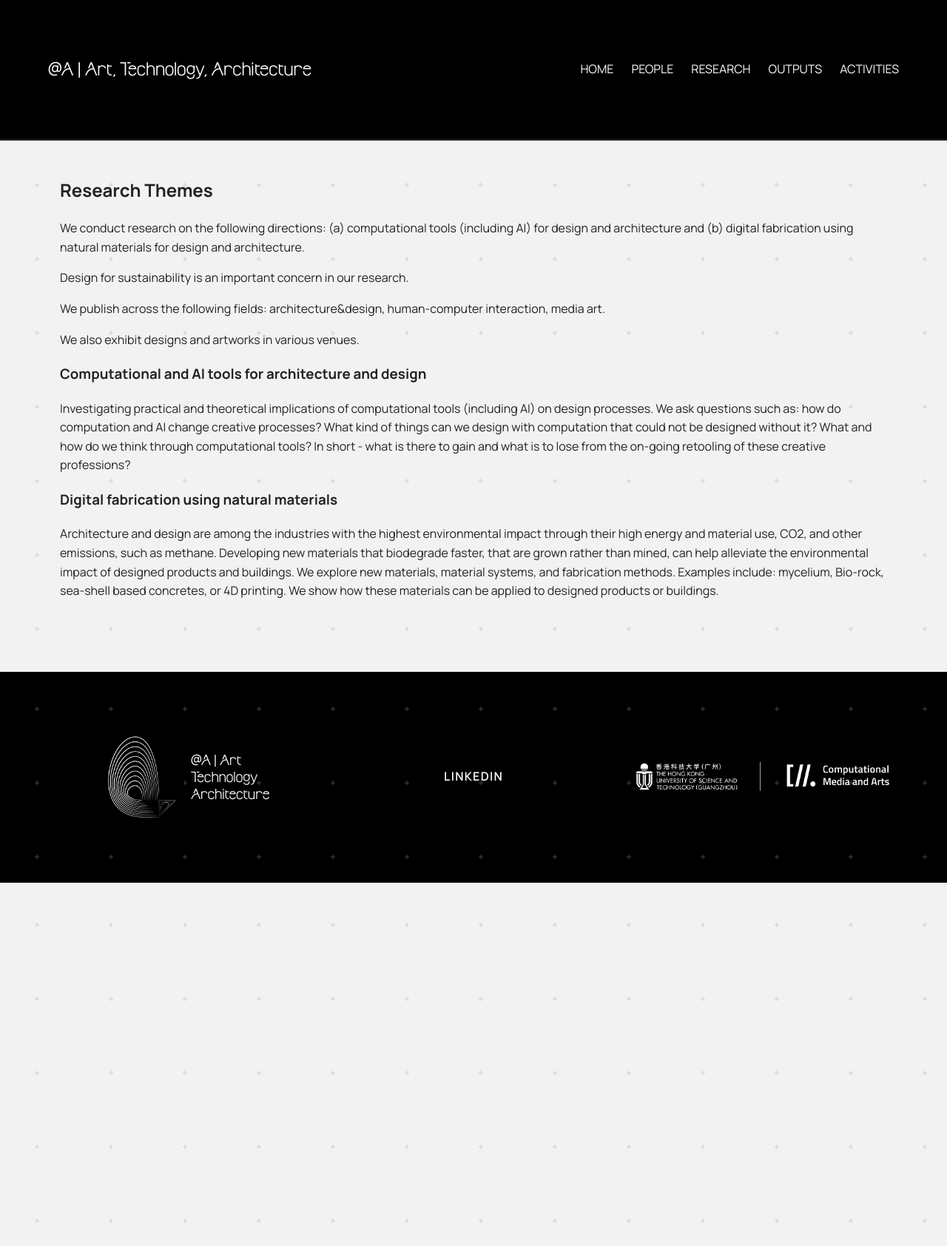
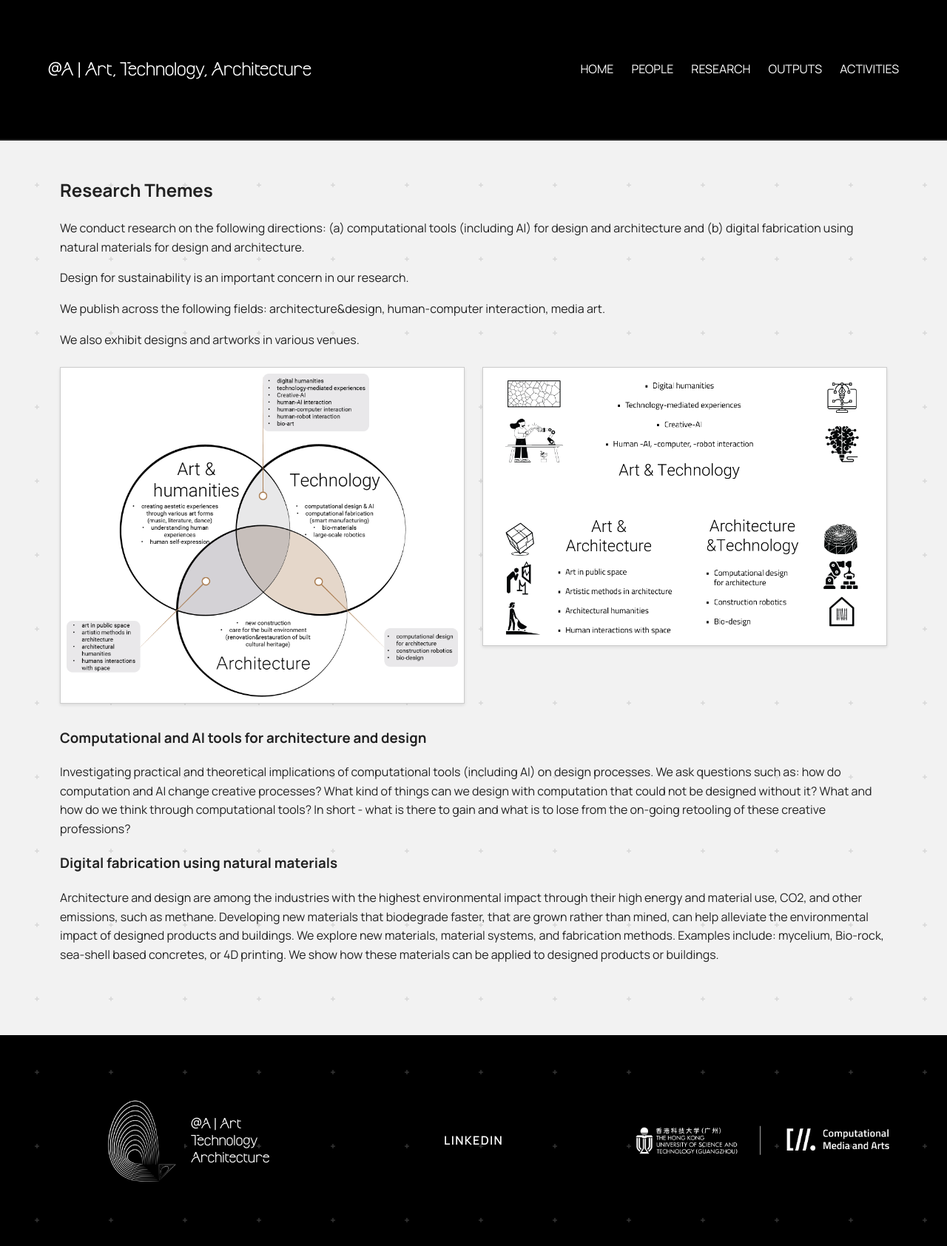
Before and after one commit to anqua/at-a, a Jekyll site: the page built from research.md, in a window 1280 px wide. Shown: the whole page at 74% size. Built offline with Jekyll 4.4.1, drawn with Linux system fonts in a browser that asks for light colours.

Commit message:
Add group positioning diagrams to the Research page
Two images placed right after the intro paragraph (before the two
specific research-direction subsections), since they depict the
group's overall positioning at the intersection of Art & Humanities,
Technology, and Architecture - broader than either individual
subsection below them.

- research.md: .research-images grid wrapping both <img>, with
  filenames percent-encoded (%20 for spaces) - same class of bug
  fixed earlier for the exhibition poster PDF link
- style.css: .research-images uses CSS grid
  (repeat(auto-fit, minmax(min(400px, 100%), 1fr))), matching the
  same robust responsive pattern already used for .pubs-grid.
  Originally implemented with flex + flex-grow, but that blew each
  image up to ~1116px and stacked them regardless of available
  width - default align-items:stretch interacting with the <img>'s
  intrinsic aspect ratio overrode the 320px flex-basis. Grid with an
  explicit width:100% on the img sidesteps that entirely.
- Removed the now-redundant assets/images/research/.gitkeep

Verified with a local build + browser checks: both images report
loaded with correct natural dimensions; at 1600px they render side
by side (same top, 547px each, no overflow); at 375px mobile they
correctly stack (different top positions, no overflow).

```diff
--- a/assets/css/style.css
+++ b/assets/css/style.css
@@ -107,6 +107,22 @@ h1 {
   margin-top: 0;
   font-size: 1.3em;
   margin-bottom: 0.6em;
+}
+
+.research-images {
+  display: grid;
+  grid-template-columns: repeat(auto-fit, minmax(min(400px, 100%), 1fr));
+  gap: 1.5em;
+  margin: 1.5em 0 2em;
+}
+
+.research-images img {
+  width: 100%;
+  height: auto;
+  background: #fff;
+  border: 1px solid #ccc;
+  box-shadow: 0 2px 4px rgba(0,0,0,0.1);
+  padding: 0.5em;
 }
 
 .news-list {
--- a/research.md
+++ b/research.md
@@ -14,6 +14,11 @@ We publish across the following fields: architecture&design, human-computer inte
 
 We also exhibit designs and artworks in various venues.
 
+<div class="research-images">
+  <img src="/at-a/assets/images/research/Area%20of%20research-01.png" alt="Diagram positioning the group's research at the intersection of Art & Humanities, Technology, and Architecture">
+  <img src="/at-a/assets/images/research/Area%20of%20research-03.png" alt="Diagram detailing the group's research areas across Art & Technology, Art & Architecture, and Architecture & Technology">
+</div>
+
 ### Computational and AI tools for architecture and design
 Investigating practical and theoretical implications of computational tools (including AI) on design processes.
 We ask questions such as: how do computation and AI change creative processes? What kind of things can we design with computation that could not be designed without it? What and how do we think through computational tools? In short - what is there to gain and what is to lose from the on-going retooling of these creative professions?
```
Also changed, not shown: assets/images/research/Area of research-01.png (added), assets/images/research/Area of research-03.png (added), 1 other file.
